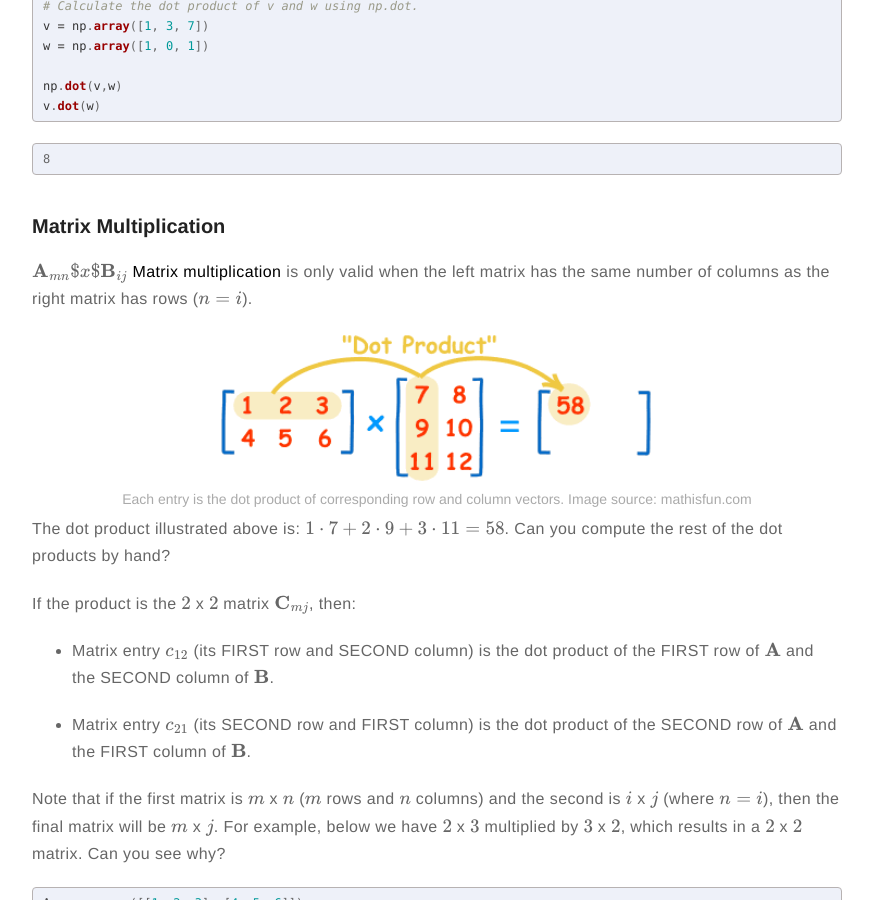
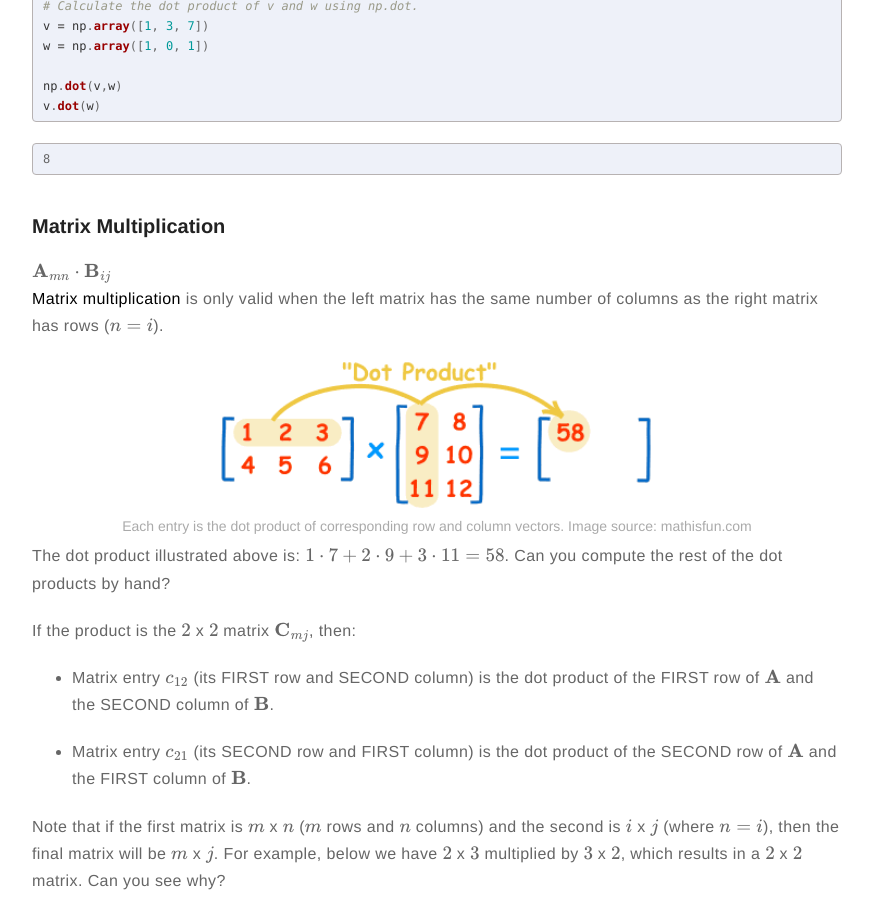
Before and after one commit to meccaLeccaHi/meccaLeccaHi.github.io, a Jekyll site: the page built from _posts/2018-10-30-neural_nets-tensorflow.md, in a window 1280 px wide and 900 px high, scrolled down 2200 px. Shown: the whole window, without its empty margins (203-1076 px from the left). Built offline with Jekyll 4.4.1, drawn with Linux system fonts in a browser that asks for light colours; formulas are drawn with MathJax 3; comment, search, counter and statistics services are not loaded.

````diff
--- a/_posts/2018-10-30-neural_nets-tensorflow.md
+++ b/_posts/2018-10-30-neural_nets-tensorflow.md
@@ -110,16 +110,12 @@
 v.dot(w)
 ```
 
-
-
-
     8
-
 
 
 <a id="matrix-multiplication"></a>
 ### Matrix Multiplication
-$$\mathbf{A}_{mn}$ x $\mathbf{B}_{ij}$$
+$$\mathbf{A}_{mn} \cdot \mathbf{B}_{ij}$$
 **Matrix multiplication** is only valid when the left matrix has the same number of columns as the right matrix has rows ($n = i$).
 
 {% include figure_link.html url="/assets/images/neural_nets/matrix_multiply.gif" href="https://www.mathsisfun.com/" caption="Each entry is the dot product of corresponding row and column vectors. Image source: mathisfun.com" width="60%" %}
````
